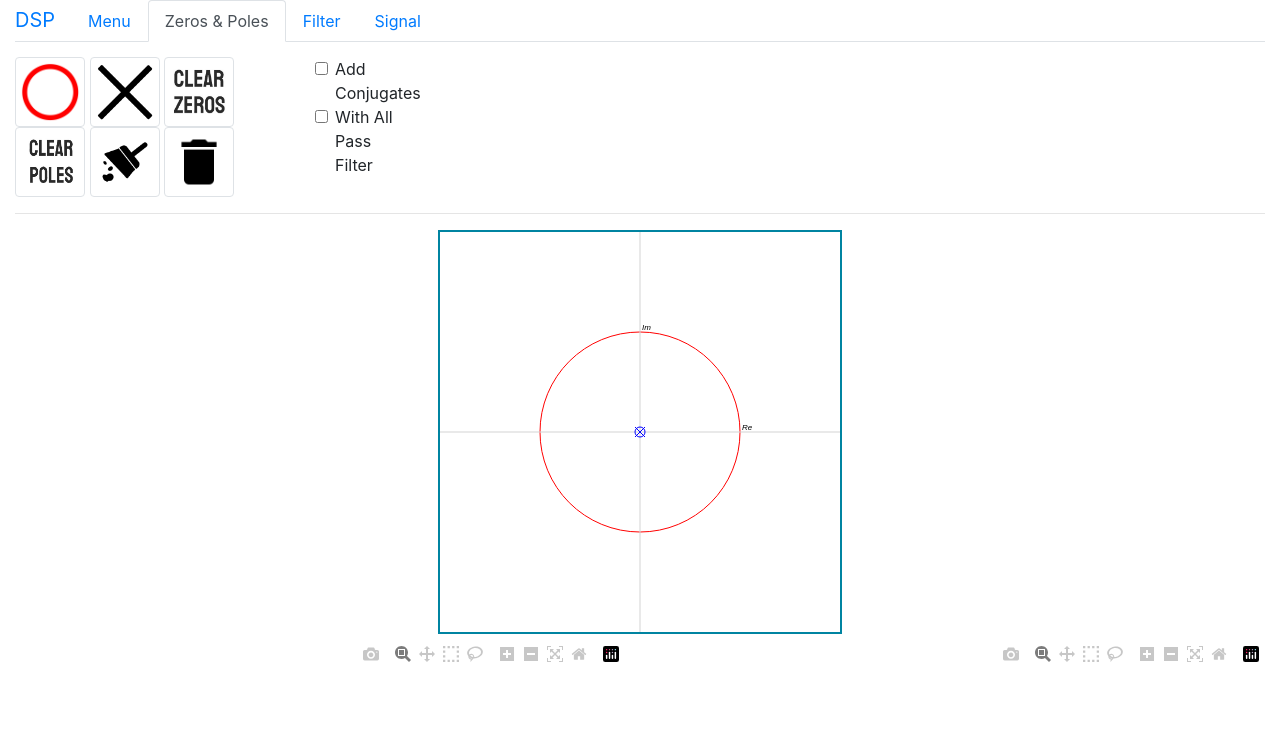
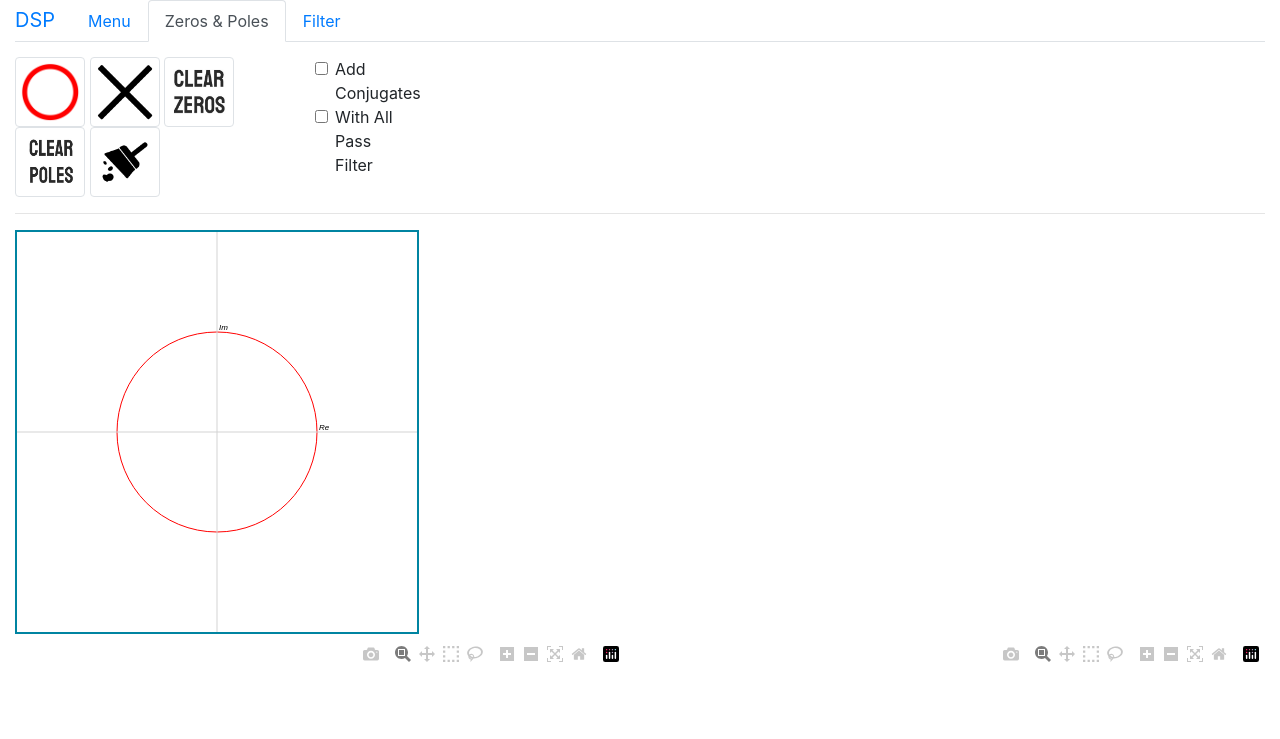
Before and after one commit to MohdFarag/Digital-Filter-Design-Website, a plain HTML site: page index.html in a window 1280 px wide. Both pictures are taken after a click on the tab "Zeros & Poles". Shown: the top 739 px of the page. Drawn offline with nearby package versions, Linux system fonts and the light colour scheme.

Commit message:
menu 90% done

```diff
--- a/index.html
+++ b/index.html
@@ -31,7 +31,7 @@
             <li class="nav-item">
                 <a class="nav-link" id="filter-tab" data-toggle="tab" href="#filter" role="tab" aria-controls="filter" aria-selected="false">Filter</a>
             </li>
-            <li class="nav-item"><!-- hidden -->
+            <li class="nav-item" hidden >
                 <a class="nav-link" id="signal-tab" data-toggle="tab" href="#signal" role="tab" aria-controls="signal" aria-selected="false">Signal</a>
             </li>
         </ul>
@@ -42,12 +42,12 @@
             <div class="tab-pane fade" id="zeros-poles" role="tabpanel" aria-labelledby="#zeros-poles-tab">
                 <div class="row">
                     <div class="col-3">
-                        <img src="./images/zero.png" alt="zero" data-toggle="tooltip" data-placement="bottom" title="Add Zero" class="img-thumbnail imageMenu">
-                        <img src="./images/pole.png" alt="pole" data-toggle="tooltip" data-placement="bottom" title="Add Pole" class="img-thumbnail imageMenu">
-                        <img src="./images/clearZeros.jpeg" alt="Clear Zeros" data-toggle="tooltip" data-placement="bottom" title="Clear All Zeros" class="img-thumbnail imageMenu">
-                        <img src="./images/clearPoles.jpeg" alt="Clear Poles" data-toggle="tooltip" data-placement="bottom" title="Clear All Poles" class="img-thumbnail imageMenu">
-                        <img src="./images/clearAll.png" alt="Clear All" data-toggle="tooltip" data-placement="bottom" title="Clear All" class="img-thumbnail imageMenu">
-                        <img src="./images/delete.png" alt="Delete" data-toggle="tooltip" data-placement="bottom" title="Delete" class="img-thumbnail imageMenu">
+                        <a onclick="addNewZero()"><img src="./images/zero.png" alt="zero" data-toggle="tooltip" data-placement="bottom" title="Add Zero" class="img-thumbnail imageMenu"></a>
+                        <a onclick="addNewPole()"><img src="./images/pole.png" alt="pole" data-toggle="tooltip" data-placement="bottom" title="Add Pole" class="img-thumbnail imageMenu"></a>
+                        <a onclick="clearZeros()"><img src="./images/clearZeros.jpeg" alt="Clear Zeros" data-toggle="tooltip" data-placement="bottom" title="Clear All Zeros" class="img-thumbnail imageMenu"></a>
+                        <a onclick="clearPoles()"><img src="./images/clearPoles.jpeg" alt="Clear Poles" data-toggle="tooltip" data-placement="bottom" title="Clear All Poles" class="img-thumbnail imageMenu"></a>
+                        <a onclick="clearAllPoints()"><img src="./images/clearAll.png" alt="Clear All" data-toggle="tooltip" data-placement="bottom" title="Clear All" class="img-thumbnail imageMenu"></a>
+                        <!-- <a onclick="addNewPole()"><img src="./images/delete.png" alt="Delete" data-toggle="tooltip" data-placement="bottom" title="Delete" class="img-thumbnail imageMenu"></a> -->
                     </div>
                     <div class="col-1">
                         <input class="form-check-input" type="checkbox" value="Conjugate" id="conjugate" />
@@ -81,11 +81,11 @@
 
         <div class="row">
             <div class="col-12">
-                <center>
+                <!-- <center> -->
                     <canvas width="400px" height="400px" id="z-plane"></canvas>
                     <div id="zeros"></div>
                     <div id="poles"></div>
-                </center>
+                <!-- </center> -->
             </div>
             <div class="col-6">
                 <div class="plot" id="magnitude-plot"></div>
--- a/js/script.js
+++ b/js/script.js
@@ -72,7 +72,7 @@ var selectedPoint = -1;
 
 // test if x,y is inside the bounding box of texts[textIndex]
 function pointHittest(x, y, textIndex) {
-    // console.log([x,y])
+    console.log([x,y]);
     // console.log("poles.length is " + poles.length);
     if(textIndex >= polesNumber){
         // console.log("check some zero!");
@@ -201,8 +201,8 @@ function handleMouseClick(e) {
 function drawZplane(poles, zeros) {
 
 	var radius = 100;	// radius of unit circle
-	var pSize = 5;		// size of pole
-	var zSize = 5;      // size of zero
+	var pSize = 4;		// size of pole
+	var zSize = 4;      // size of zero
 
 	var zPlane = document.getElementById("z-plane"); // Get z Plane canvas element
 	var ctx = zPlane.getContext("2d");
@@ -279,7 +279,6 @@ function drawResponse(){
 
 }
 
-
 // listen for mouse events
 $zPlane.mousedown(function (e) {
     handleMouseDown(e);
@@ -297,9 +296,5 @@ $zPlane.dblclick(function (e) {
     handleMouseClick(e);
 });
 
-
-addNewPole();
-addNewZero();
-
 // Draw Z plane
 drawZplane(poles, zeros);
```
